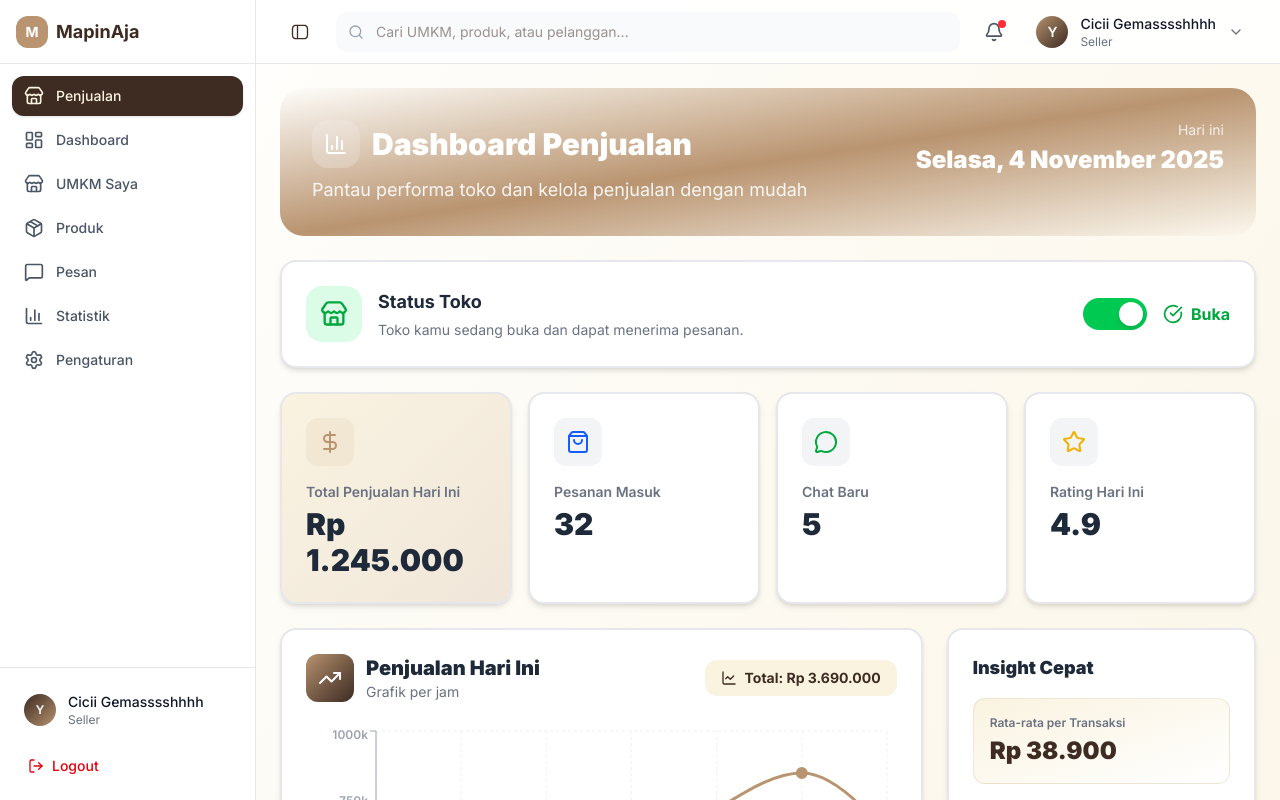
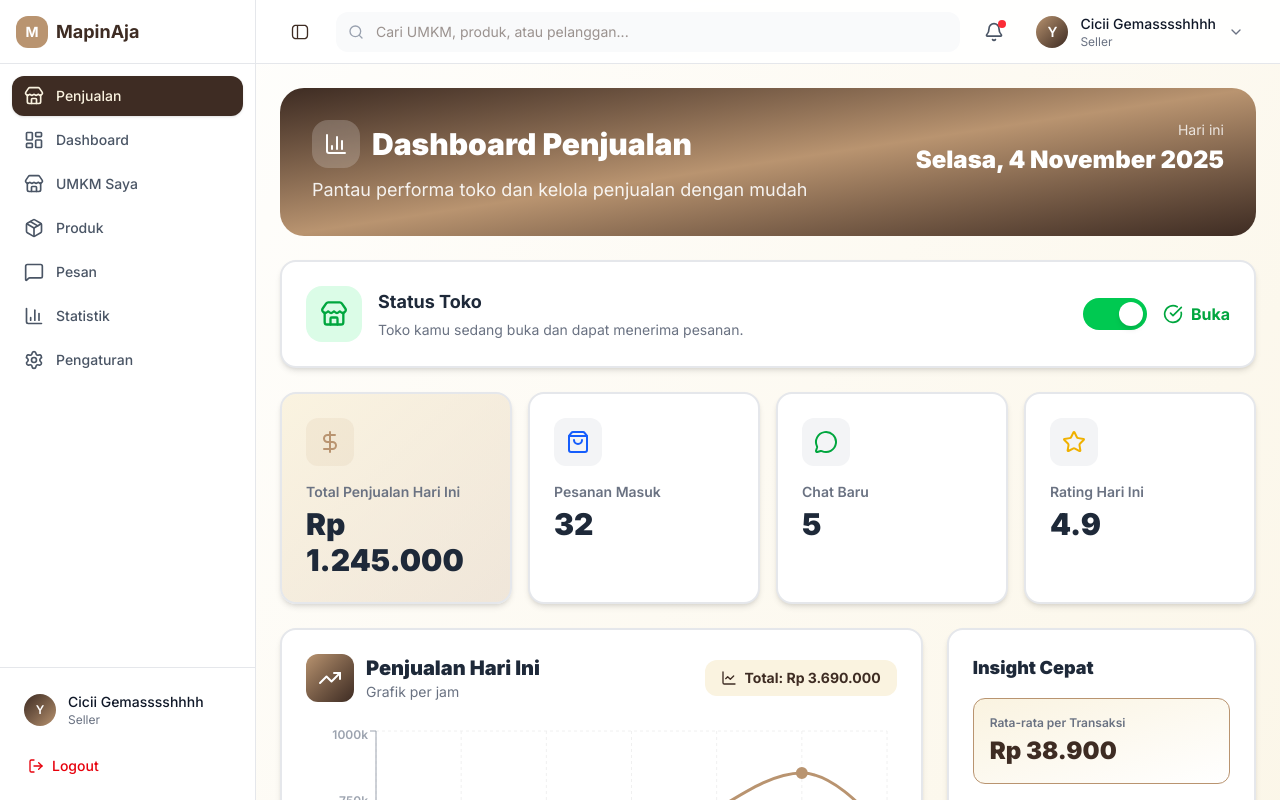
Before and after one commit to Yudann/mapin-aja, a Next.js app: page /dashboard/seller/sales in a window 1280 px wide. Shown: the top 800 px of the page. Built offline with nearby package versions, Linux system fonts and the light colour scheme.

Commit message:
style: fix color pallete

```diff
--- a/src/app/(dashboard)/dashboard/seller/sales/page.tsx
+++ b/src/app/(dashboard)/dashboard/seller/sales/page.tsx
@@ -16,7 +16,7 @@ export default function SalesPage() {
       <motion.div
         initial={{ opacity: 0, y: 20 }}
         animate={{ opacity: 1, y: 0 }}
-        className="bg-linear-to-br from-brown-dartext-brown-dark via-brown-accent to-brown-dartext-brown-dark rounded-3xl p-8 text-white relative overflow-hidden"
+        className="bg-linear-to-br from-brown-dark via-brown-accent to-brown-dark rounded-3xl p-8 text-white relative overflow-hidden"
       >
         <div className="absolute inset-0 opacity-10">
           <div
@@ -84,7 +84,7 @@ export default function SalesPage() {
             Insight Cepat
           </h3>
           <div className="space-y-4">
-            <div className="p-4 bg-linear-to-br from-brown-light to-white rounded-xl border border-brown-accent/20">
+            <div className="p-4 bg-linear-to-br from-brown-light to-white rounded-xl border border-brownvia-brown-accent/20">
               <p className="text-xs font-semibold text-gray-500 mb-1">
                 Rata-rata per Transaksi
               </p>
```
